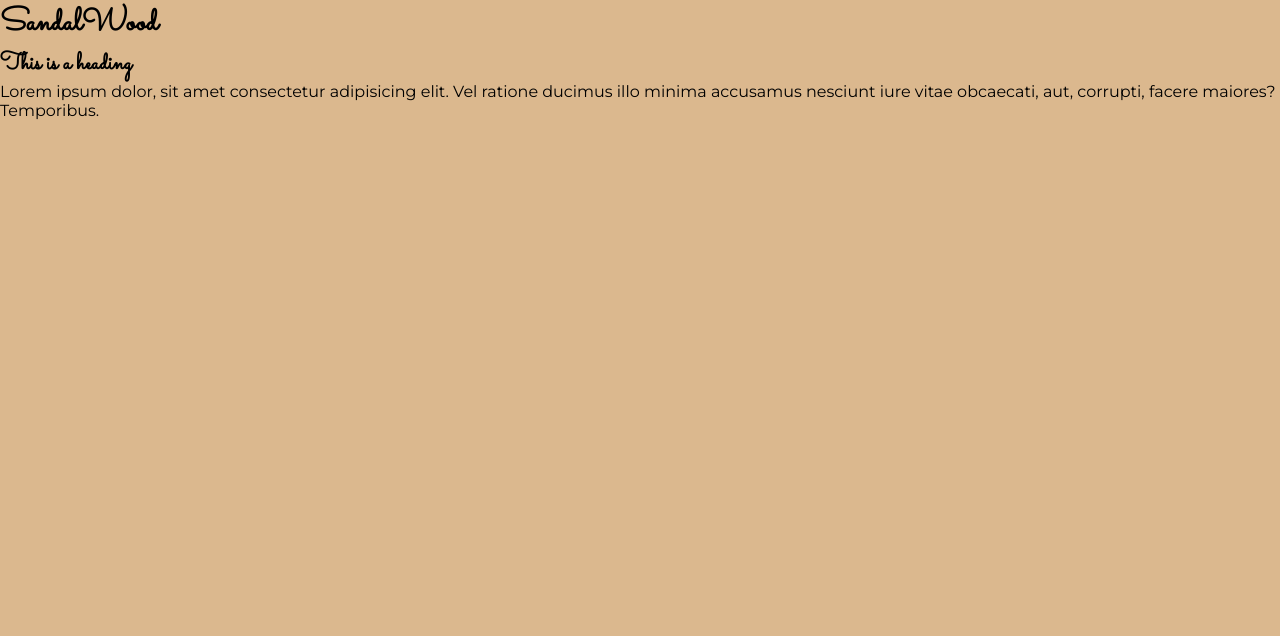
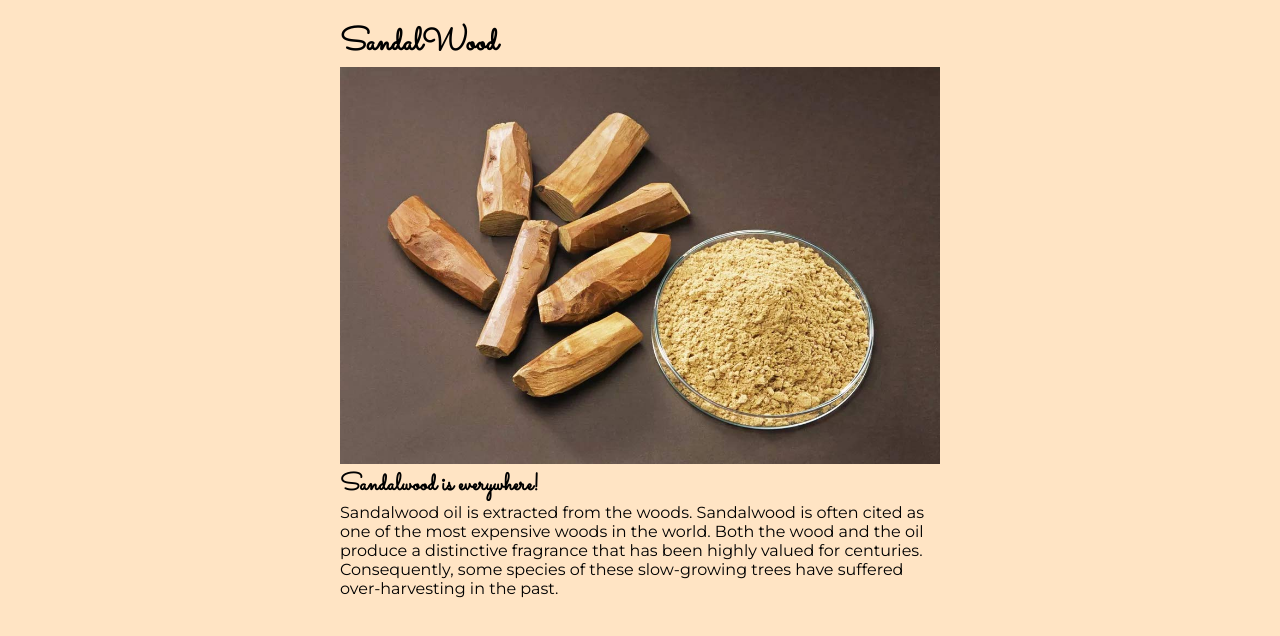
Before and after one commit to proooduct/sandalwood, a plain HTML site: page index.html in a window 1280 px wide. Drawn offline with Linux system fonts and the light colour scheme.

Commit message:
Add content
Hmne thoda sa content add kardiya hai

```diff
--- a/index.html
+++ b/index.html
@@ -20,11 +20,14 @@
     <main>
       <h1>SandalWood</h1>
       <section>
-        <h2>This is a heading</h2>
+        <img src="sandalwood.jpg" alt="SandalWood" />
+        <h2>Sandalwood is everywhere!</h2>
         <p>
-          Lorem ipsum dolor, sit amet consectetur adipisicing elit. Vel ratione
-          ducimus illo minima accusamus nesciunt iure vitae obcaecati, aut,
-          corrupti, facere maiores? Temporibus.
+          Sandalwood oil is extracted from the woods. Sandalwood is often cited
+          as one of the most expensive woods in the world. Both the wood and the
+          oil produce a distinctive fragrance that has been highly valued for
+          centuries. Consequently, some species of these slow-growing trees have
+          suffered over-harvesting in the past.
         </p>
       </section>
     </main>
--- a/style.css
+++ b/style.css
@@ -5,7 +5,7 @@
 }
 
 body {
-  background-color: #dbb88e;
+  background-color: bisque;
   font-family: "Montserrat", sans-serif;
 }
 
@@ -17,3 +17,12 @@ h5,
 h6 {
   font-family: "Sacramento", cursive;
 }
+
+main {
+  max-width: 600px;
+  margin: 20px auto;
+}
+
+main img {
+  width: 100%;
+}
```
Also changed, not shown: sandalwood.jpg (added).
